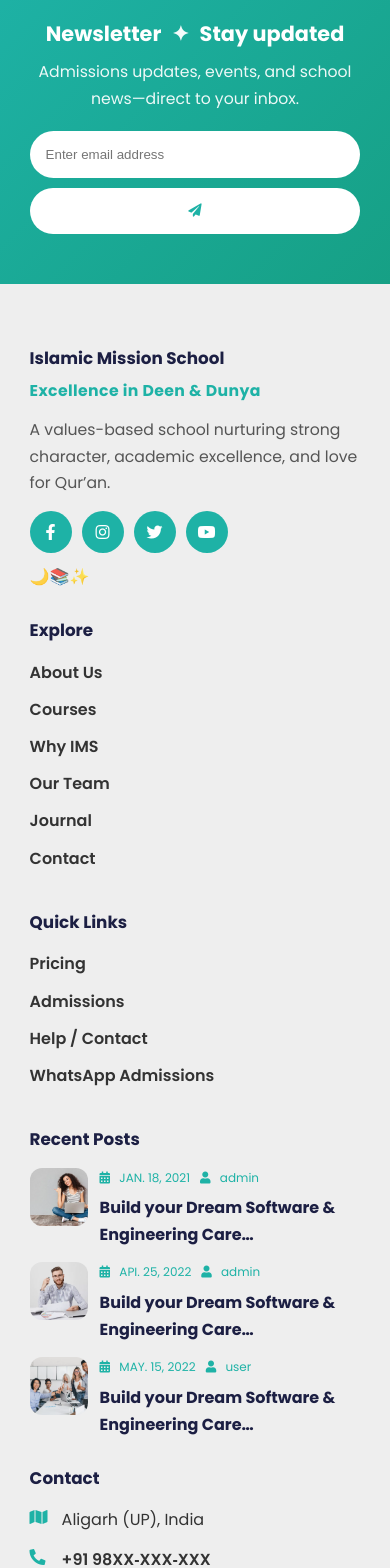
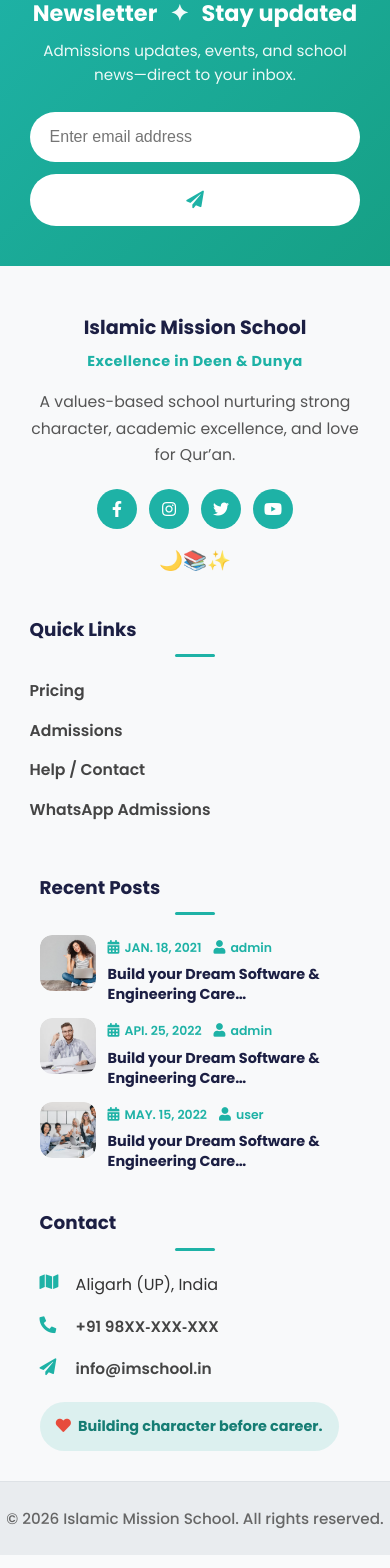
Before and after one commit to atif-afsar/ims-website, a React (Create React App) app: page /infrastructure/sports-complex in a window 390 px wide. Shown: the part 3900-5468 px from the top of the page. Built offline with nearby package versions, Linux system fonts and the light colour scheme; a web font is replaced by a local one.

Commit message:
Fixing footer header and about sections

```diff
--- a/src/components/about/AboutCard.jsx
+++ b/src/components/about/AboutCard.jsx
@@ -143,7 +143,7 @@ const AboutCard = () => {
 
           {/* CTA */}
           <a
-            href="/admissions"
+            href="/classes"
             className="primary-btn aboutCta"
             data-aos="fade-up"
             data-aos-delay="300"
--- a/src/components/common/footer/Footer.jsx
+++ b/src/components/common/footer/Footer.jsx
@@ -4,14 +4,6 @@ import { blog } from "../../../dummydata";
 import "./footer.css";
 
 const Footer = () => {
-  const exploreLinks = [
-    { to: "/about", label: "About Us" },
-    { to: "/courses", label: "Courses" },
-    { to: "/why-ims", label: "Why IMS" },
-    { to: "/team", label: "Our Team" },
-    { to: "/journal", label: "Journal" },
-    { to: "/contact", label: "Contact" },
-  ];
 
   const quickLinks = [
     { to: "/pricing", label: "Pricing" },
@@ -81,20 +73,6 @@ const Footer = () => {
             </div>
 
             <div className="footerSticker" aria-hidden="true">🌙📚✨</div>
-          </div>
-
-          {/* Explore */}
-          <div className="footerBox" data-aos="fade-up" data-aos-delay="80" data-aos-duration="900">
-            <h3 className="footerHeading">Explore</h3>
-            <ul className="footerList">
-              {exploreLinks.map((l) => (
-                <li key={l.to}>
-                  <Link to={l.to} className="footerLink">
-                    {l.label}
-                  </Link>
-                </li>
-              ))}
-            </ul>
           </div>
 
           {/* Quick Links */}
--- a/src/components/common/footer/footer.css
+++ b/src/components/common/footer/footer.css
@@ -13,52 +13,65 @@
 /* Newsletter */
 .newsletter {
   background: linear-gradient(135deg, #1eb2a6, #16a085);
-  padding: 50px 0;
+  padding: 60px 0;
   color: #fff;
 }
 
 .newsletterInner {
   display: grid;
-  grid-template-columns: 1.3fr 0.7fr;
-  gap: 18px;
+  grid-template-columns: 1fr 1fr;
+  gap: 32px;
   align-items: center;
+  max-width: 1200px;
+  margin: 0 auto;
+  padding: 0 20px;
 }
 
 .newsletterLeft h2 {
-  margin: 0 0 8px;
-  font-size: clamp(1.3rem, 2.2vw, 2rem);
+  margin: 0 0 12px;
+  font-size: clamp(1.5rem, 3vw, 2.2rem);
   font-weight: 800;
+  line-height: 1.2;
 }
 
 .newsletterLeft p {
   margin: 0;
   opacity: 0.92;
+  font-size: clamp(0.95rem, 1.5vw, 1.05rem);
+  line-height: 1.6;
 }
 
 .nlDot {
-  margin: 0 6px;
+  margin: 0 8px;
   opacity: 0.95;
+  display: inline-block;
 }
 
 .newsletterRight {
   display: flex;
-  gap: 10px;
+  gap: 12px;
   justify-content: flex-end;
-  align-items: center;
+  align-items: stretch;
 }
 
 .newsletterRight input {
-  width: 100%;
-  max-width: 420px;
-  padding: 16px 16px;
+  flex: 1;
+  max-width: 380px;
+  padding: 16px 20px;
   border: none;
   outline: none;
   border-radius: 999px;
+  font-size: 1rem;
+  transition: box-shadow 0.2s ease;
+}
+
+.newsletterRight input:focus {
+  box-shadow: 0 0 0 3px rgba(255, 255, 255, 0.3);
 }
 
 .nlBtn {
-  width: 52px;
-  height: 52px;
+  width: 56px;
+  height: 56px;
   border-radius: 999px;
   border: none;
   cursor: pointer;
@@ -66,60 +79,95 @@
   color: #1eb2a6;
   display: grid;
   place-items: center;
+  font-size: 1.1rem;
   transition: transform 200ms ease, box-shadow 200ms ease;
+  flex-shrink: 0;
 }
 
 .nlBtn:hover {
   transform: translateY(-2px);
-  box-shadow: 0 12px 20px rgba(0,0,0,0.14);
+  box-shadow: 0 12px 24px rgba(0,0,0,0.18);
+}
+
+.nlBtn:active {
+  transform: translateY(0);
 }
 
 /* Footer */
 .siteFooter {
-  background: #eeeeee;
-  padding: 60px 0;
+  background: #f8f9fa;
+  padding: 70px 0 50px;
 }
 
 .footerGrid {
   display: grid;
-  grid-template-columns: repeat(auto-fit, minmax(220px, 1fr));
-  gap: 26px;
+  grid-template-columns: 1.2fr 0.9fr 1.1fr 0.9fr;
+  gap: 40px;
+  max-width: 1400px;
+  margin: 0 auto;
+  padding: 0 20px;
 }
 
 .footerBox {
-  min-width: 0; /* prevents overflow in grid children */
+  min-width: 0;
+}
+
+/* Brand Column */
+.footerBrand {
+  padding-right: 20px;
 }
 
 .footerTitle {
-  margin: 0 0 6px;
+  margin: 0 0 8px;
   color: #1c1f43;
   font-weight: 900;
+  font-size: 1.35rem;
+  line-height: 1.3;
 }
 
 .footerSubtitle {
-  margin: 0 0 12px;
+  margin: 0 0 16px;
   color: #1eb2a6;
   font-weight: 800;
-  letter-spacing: 0.4px;
+  letter-spacing: 0.5px;
+  font-size: 0.9rem;
 }
 
 .footerText {
-  margin: 0 0 14px;
+  margin: 0 0 20px;
   color: #555;
   line-height: 1.7;
+  font-size: 0.98rem;
 }
 
 .footerSticker {
-  margin-top: 10px;
+  margin-top: 16px;
   opacity: 0.85;
+  font-size: 1.2rem;
 }
 
+/* Section Headings */
 .footerHeading {
-  margin: 0 0 14px;
+  margin: 0 0 20px;
   color: #1c1f43;
   font-weight: 900;
+  font-size: 1.15rem;
+  position: relative;
+  padding-bottom: 12px;
 }
 
+.footerHeading::after {
+  content: "";
+  position: absolute;
+  left: 0;
+  bottom: 0;
+  width: 40px;
+  height: 3px;
+  background: #1eb2a6;
+  border-radius: 999px;
+}
+
+/* Links */
 .footerList {
   list-style: none;
   padding: 0;
@@ -127,144 +175,248 @@
 }
 
 .footerList li {
-  margin-bottom: 10px;
+  margin-bottom: 12px;
 }
 
 .footerLink {
   text-decoration: none;
-  color: #333;
+  color: #444;
   font-weight: 600;
-  transition: color 160ms ease;
+  font-size: 0.98rem;
+  transition: color 160ms ease, padding-left 160ms ease;
+  display: inline-block;
 }
 
 .footerLink:hover {
   color: #1eb2a6;
+  padding-left: 4px;
 }
 
 /* Social buttons */
 .footerSocial {
   display: flex;
-  gap: 10px;
+  gap: 12px;
   flex-wrap: wrap;
+  margin-top: 20px;
 }
 
 .socialBtn {
-  width: 42px;
-  height: 42px;
+  width: 44px;
+  height: 44px;
   border-radius: 999px;
   background: #1eb2a6;
   color: #fff;
   display: grid;
   place-items: center;
   text-decoration: none;
-  transition: transform 200ms ease, box-shadow 200ms ease;
+  font-size: 1.05rem;
+  transition: transform 200ms ease, box-shadow 200ms ease, background 200ms ease;
 }
 
 .socialBtn:hover {
   transform: translateY(-3px);
-  box-shadow: 0 12px 20px rgba(30, 178, 166, 0.25);
+  box-shadow: 0 12px 24px rgba(30, 178, 166, 0.3);
+  background: #16a085;
+}
+
+.socialBtn:active {
+  transform: translateY(-1px);
 }
 
 /* Posts */
+.footerPosts {
+  padding: 0 10px;
+}
+
 .footerPostList {
   display: grid;
-  gap: 14px;
+  gap: 18px;
 }
 
 .footerPost {
   display: grid;
-  grid-template-columns: 58px 1fr;
-  gap: 12px;
+  grid-template-columns: 62px 1fr;
+  gap: 14px;
   align-items: start;
+  transition: transform 0.2s ease;
+}
+
+.footerPost:hover {
+  transform: translateX(4px);
+}
+
+.footerPostImg {
+  position: relative;
+  overflow: hidden;
+  border-radius: 12px;
 }
 
 .footerPostImg img {
-  width: 58px;
-  height: 58px;
+  width: 62px;
+  height: 62px;
   border-radius: 12px;
   object-fit: cover;
   display: block;
+  transition: transform 0.3s ease;
+}
+
+.footerPost:hover .footerPostImg img {
+  transform: scale(1.1);
+}
+
+.footerPostText {
+  padding-top: 2px;
 }
 
 .footerMeta {
   display: flex;
-  gap: 10px;
+  gap: 12px;
   flex-wrap: wrap;
-  font-size: 12px;
+  font-size: 0.78rem;
   color: #1eb2a6;
+  font-weight: 600;
+  margin-bottom: 6px;
+}
+
+.footerMeta span {
+  display: inline-flex;
+  align-items: center;
+  gap: 5px;
 }
 
 .footerMeta i {
-  margin-right: 6px;
+  font-size: 0.85rem;
 }
 
 .footerPostTitle {
-  margin-top: 6px;
   font-weight: 700;
   color: #1c1f43;
+  font-size: 0.95rem;
+  line-height: 1.4;
 }
 
 /* Contact */
+.footerContact {
+  padding: 0 10px;
+}
+
 .footerContactList {
   list-style: none;
   padding: 0;
   margin: 0;
   display: grid;
-  gap: 12px;
+  gap: 16px;
 }
 
 .footerContactList li {
   display: grid;
-  grid-template-columns: 22px 1fr;
-  gap: 10px;
+  grid-template-columns: 24px 1fr;
+  gap: 12px;
   align-items: start;
 }
 
 .footerContactList i {
   color: #1eb2a6;
   margin-top: 3px;
+  font-size: 1.05rem;
+}
+
+.footerContactList .footerLink {
+  font-size: 0.96rem;
 }
 
 .footerNote {
-  margin-top: 14px;
+  margin-top: 20px;
   display: inline-flex;
   gap: 8px;
   align-items: center;
-  padding: 10px 12px;
+  padding: 12px 16px;
   border-radius: 999px;
   background: rgba(30,178,166,0.12);
   color: #167d74;
   font-weight: 700;
+  font-size: 0.9rem;
+}
+
+.footerNote i {
+  color: #e74c3c;
+  animation: heartbeat 1.5s ease-in-out infinite;
+}
+
+@keyframes heartbeat {
+  0%, 100% { transform: scale(1); }
+  25% { transform: scale(1.1); }
+  50% { transform: scale(1); }
 }
 
 /* Legal */
 .legal {
   text-align: center;
-  padding: 22px 0;
-  background: #e9e9e9;
+  padding: 24px 0;
+  background: #e9ecef;
   color: #666;
+  border-top: 1px solid #dee2e6;
 }
 
 .legal p {
   margin: 0;
   font-size: 0.95rem;
+  font-weight: 500;
 }
 
-/* Responsive */
+/* Responsive Design */
+
+/* Tablet landscape */
+@media (max-width: 1100px) {
+  .footerGrid {
+    grid-template-columns: 1fr 1fr;
+    gap: 40px 30px;
+  }
+
+  .footerBrand {
+    grid-column: 1 / -1;
+    max-width: 600px;
+    padding-right: 0;
+  }
+}
+
+/* Tablet portrait */
 @media (max-width: 900px) {
   .newsletterInner {
     grid-template-columns: 1fr;
     text-align: center;
+    gap: 24px;
   }
 
   .newsletterRight {
     justify-content: center;
+    max-width: 480px;
+    margin: 0 auto;
+  }
+
+  .newsletter {
+    padding: 50px 0;
+  }
+
+  .footerGrid {
+    grid-template-columns: 1fr 1fr;
+    gap: 40px 24px;
+  }
+
+  .siteFooter {
+    padding: 60px 0 40px;
   }
 }
 
-@media (max-width: 480px) {
+/* Mobile */
+@media (max-width: 600px) {
+  .newsletterInner {
+    padding: 0 16px;
+  }
+
   .newsletterRight {
     flex-direction: column;
+    width: 100%;
   }
 
   .newsletterRight input {
@@ -273,6 +425,68 @@
 
   .nlBtn {
     width: 100%;
-    height: 46px;
+    height: 52px;
+  }
+
+  .newsletter {
+    padding: 40px 0;
+  }
+
+  .footerGrid {
+    grid-template-columns: 1fr;
+    gap: 36px;
+    padding: 0 16px;
+  }
+
+  .footerBrand {
+    text-align: center;
+  }
+
+  .footerSocial {
+    justify-content: center;
+  }
+
+  .footerHeading::after {
+    left: 50%;
+    transform: translateX(-50%);
+  }
+
+  .siteFooter {
+    padding: 50px 0 30px;
   }
 }
+
+/* Small mobile */
+@media (max-width: 400px) {
+  .newsletterLeft h2 {
+    font-size: 1.4rem;
+  }
+
+  .footerTitle {
+    font-size: 1.2rem;
+  }
+
+  .footerPostList {
+    gap: 14px;
+  }
+
+  .footerPost {
+    grid-template-columns: 56px 1fr;
+    gap: 12px;
+  }
+
+  .footerPostImg img {
+    width: 56px;
+    height: 56px;
+  }
+
+  .footerPostTitle {
+    font-size: 0.9rem;
+  }
+
+  .socialBtn {
+    width: 40px;
+    height: 40px;
+    font-size: 1rem;
+  }
+}
--- a/src/components/common/header/header.css
+++ b/src/components/common/header/header.css
@@ -1,12 +1,4 @@
 /* src/components/common/header/header.css */
-
-/* CSS variable for header height to prevent overlay */
-:root{
-  --header-height: 88px;
-}
-
-/* ensure page content is pushed below fixed header */
-body{ padding-top: var(--header-height); }
 
 /* Header – fixed on top */
 .header{
@@ -19,7 +11,6 @@ body{ padding-top: var(--header-height); }
   width: 100%;
   z-index: 9999;
   padding: 10px 0;
-  height: var(--header-height);
   transition: transform 0.3s ease, box-shadow 0.3s ease;
 }
 
@@ -131,7 +122,7 @@ body{ padding-top: var(--header-height); }
 /* Mobile Menu */
 .mobile-nav{
   position: fixed;
-  top: var(--header-height);
+  top: 88px;
   left: 50%;
   transform: translate(-50%, -140%);
   width: min(520px, 92vw);
@@ -374,10 +365,9 @@ i.fa.fa-chevron-down{
     font-size: 1.7rem;
   }
 
-  :root{ --header-height: 78px; }
   .mobile-nav{
     width: 95vw;
-    top: var(--header-height);
+    top: 78px;
   }
 }
 
@@ -399,3 +389,25 @@ i.fa.fa-chevron-down{
     padding: 0 10px;
   }
 }
+
+/* Ensure page content is not hidden under the fixed header.
+   Use a CSS variable so we can tweak values per breakpoint. */
+:root{
+  --header-height: 88px; /* default desktop header height */
+}
+
+body{
+  padding-top: var(--header-height);
+}
+
+@media (max-width: 900px){
+  :root{ --header-height: 78px; }
+}
+
+@media (max-width: 600px){
+  :root{ --header-height: 78px; }
+}
+
+@media (max-width: 400px){
+  :root{ --header-height: 72px; }
+}
```
